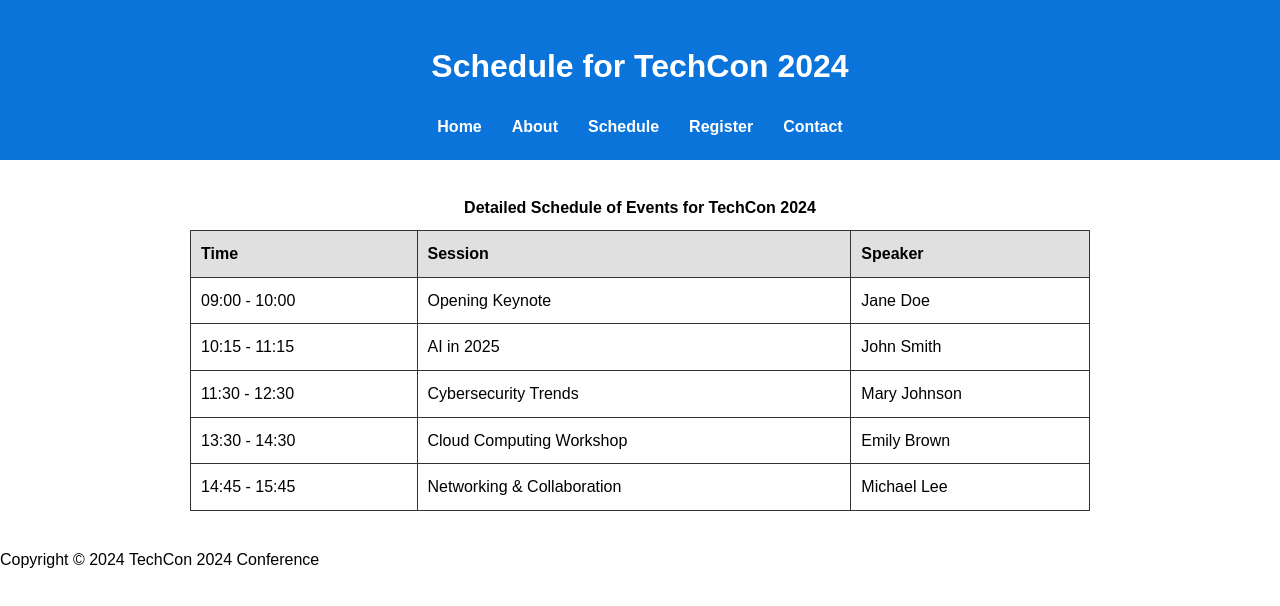
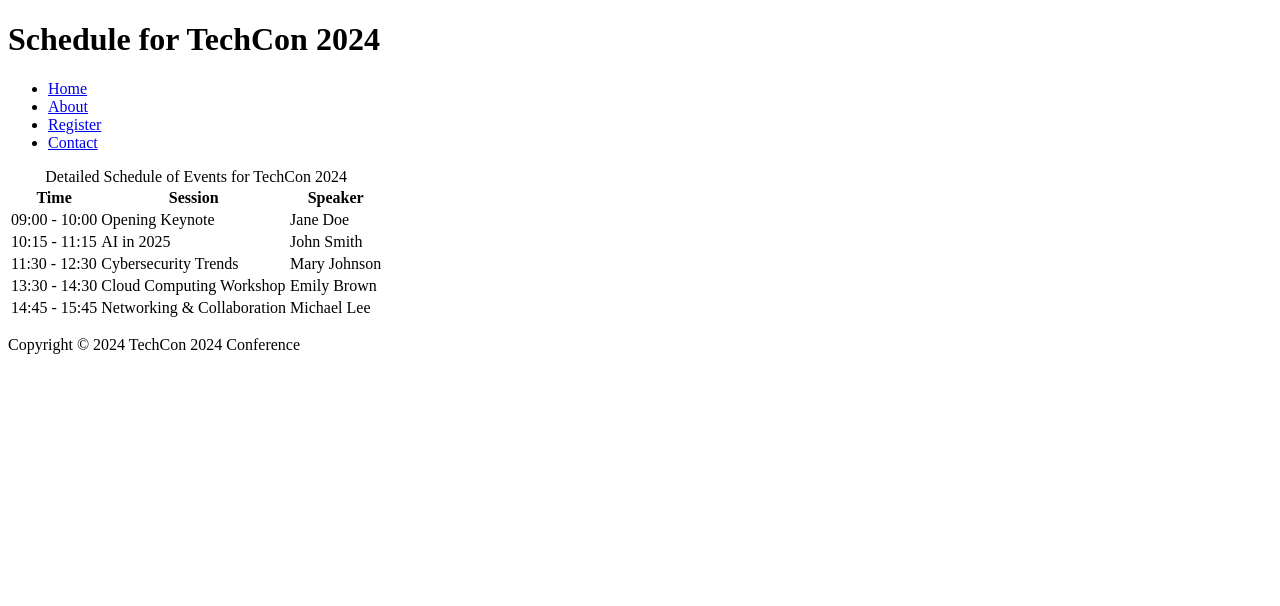
Before and after one commit to galahadtg/TechCon_HTML, a plain HTML site: page techcon_website/schedule.html in a window 1280 px wide. Drawn offline with Linux system fonts and the light colour scheme.

```diff
--- a/techcon_website/schedule.html
+++ b/techcon_website/schedule.html
@@ -3,57 +3,6 @@
 <head>
   <meta charset="UTF-8">
   <title>Schedule for TechCon 2024</title>
-  <style>
-    body {
-      font-family: Arial, sans-serif;
-      margin: 0;
-      line-height: 1.6;
-    }
-    header {
-      background-color: #0a74da;
-      color: white;
-      padding: 20px 0;
-      text-align: center;
-    }
-    nav ul {
-      list-style: none;
-      padding: 0;
-      display: flex;
-      justify-content: center;
-      margin: 10px 0 0 0;
-    }
-    nav ul li {
-      margin: 0 15px;
-    }
-    nav ul li a {
-      color: white;
-      text-decoration: none;
-      font-weight: bold;
-    }
-    main {
-      padding: 20px;
-      max-width: 900px;
-      margin: auto;
-    }
-    table {
-      width: 100%;
-      border-collapse: collapse;
-      margin-top: 15px;
-    }
-    th, td {
-      border: 1px solid #333;
-      padding: 10px;
-      text-align: left;
-    }
-    th {
-      background-color: #e0e0e0;
-    }
-    caption {
-      font-weight: bold;
-      margin-bottom: 10px;
-      caption-side: top;
-    }
-  </style>
 </head>
 <body>
   <header>
@@ -62,7 +11,6 @@
       <ul>
         <li><a href="index.html">Home</a></li>
         <li><a href="about.html">About</a></li>
-        <li><a href="schedule.html">Schedule</a></li>
         <li><a href="register.html">Register</a></li>
         <li><a href="contact.html">Contact</a></li>
       </ul>
```
